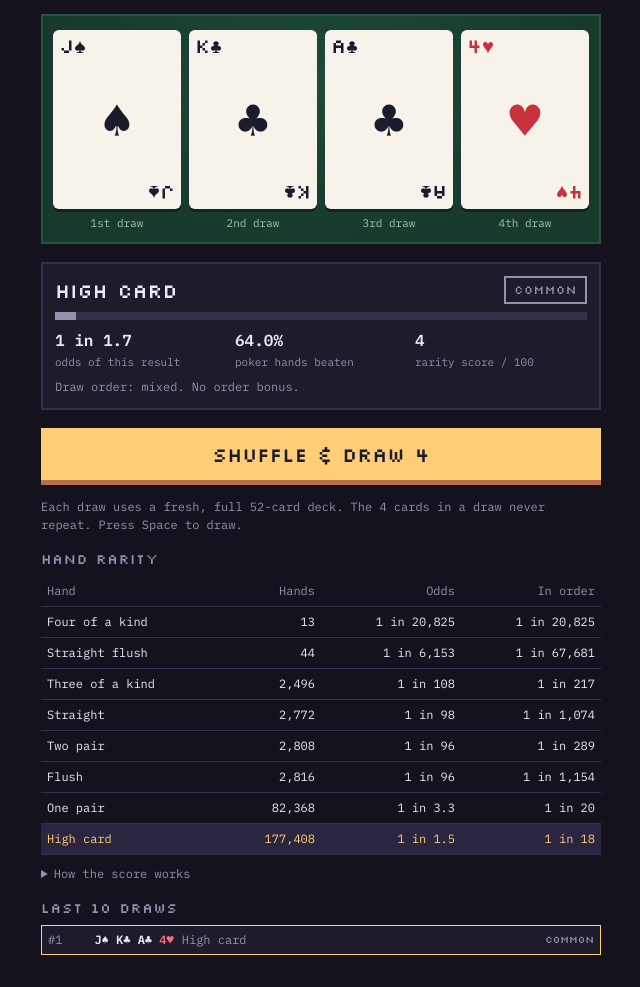
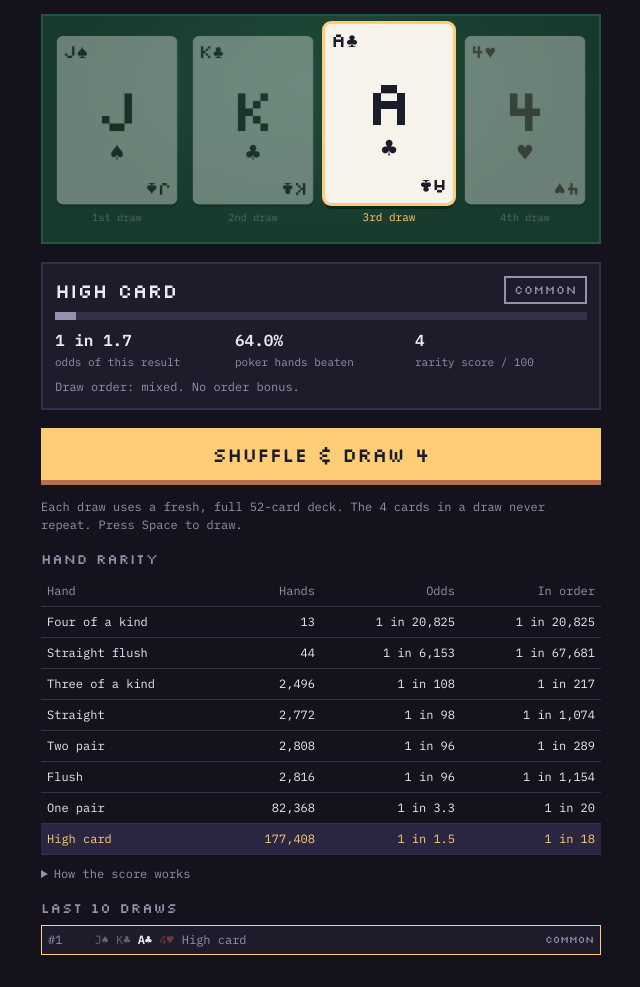
Before and after one commit to witherik/random-color, a plain HTML site: page index.html in a window 1280 px wide. Shown: the part 52-1039 px from the top of the page, without its empty margins (319-959 px from the left). Drawn offline with Linux system fonts and the light colour scheme.

Commit message:
Show big rank letter on cards; highlight cards that make the hand
Cards outside the hand fade, in the table and in the history list.

Co-Authored-By: Claude Opus 5.5 <noreply@anthropic.com>
Claude-Session: https://claude.ai/code/session_011ki2uec49MntpByy3VKG7C

```diff
--- a/index.html
+++ b/index.html
@@ -72,7 +72,17 @@
   .face.red { color: var(--card-red); }
   .face .corner { font-size: clamp(13px, 4.2vw, 20px); line-height: 1; }
   .face .corner.b { justify-self: end; transform: rotate(180deg); }
-  .face .pip { place-self: center; font-size: clamp(28px, 10vw, 52px); line-height: 1; font-family: var(--font-body); }
+  .face .mid { place-self: center; display: grid; justify-items: center; gap: 2px; line-height: 1; }
+  .face .big { font: 400 clamp(34px, 12vw, 64px)/1 var(--font-display); }
+  .face .ten { letter-spacing: -0.08em; font-size: clamp(28px, 9.5vw, 52px); }
+  .face .suit { font: clamp(16px, 5vw, 26px)/1 var(--font-body); }
+
+  /* Cards that make the hand stay lit; the others fade back. */
+  .slot { transition: opacity .3s ease, filter .3s ease, transform .3s ease; }
+  .slot.key { transform: translateY(-6px); }
+  .slot.key .face { box-shadow: 0 0 0 3px var(--accent), 0 6px 0 rgba(0,0,0,.35); }
+  .slot.key small { color: var(--accent); }
+  .slot.dim { opacity: .38; filter: grayscale(.8); transform: scale(.94); }
   .back {
     transform: rotateY(180deg);
     background: repeating-linear-gradient(45deg, #5d275d 0 6px, #b13e53 6px 12px);
@@ -120,6 +130,7 @@
   .history .n { color: var(--muted); }
   .history .cards { font-weight: 600; white-space: nowrap; }
   .history .cards .r { color: #ff6b77; }
+  .history .cards .off { opacity: .35; font-weight: 400; }
   .history .h { overflow: hidden; text-overflow: ellipsis; white-space: nowrap; color: var(--muted); }
   .history .t { font: 400 10px/1 var(--font-display); }
   .hint { color: var(--muted); font-size: 12px; margin: 0; }
@@ -131,7 +142,7 @@
     .history .h { display: none; }
   }
   @media (prefers-reduced-motion: reduce) {
-    .card, .meter i { transition: none; }
+    .card, .meter i, .slot { transition: none; }
     button.draw:active { transform: none; }
   }
 </style>
@@ -312,13 +323,13 @@
     const lab = document.createElement("small"); lab.textContent = ORD_NAMES[i] + " draw";
     slot.append(card, lab);
     $("hand").append(slot);
-    return { card, face };
+    return { slot, card, face };
   });
 
   function setFace(face, c) {
     const r = rl(rankOf(c)), s = SUITS[suitOf(c)];
     face.className = "face" + (RED[suitOf(c)] ? " red" : "");
-    face.innerHTML = `<span class="corner">${r}${s}</span><span class="pip">${s}</span><span class="corner b">${r}${s}</span>`;
+    face.innerHTML = `<span class="corner">${r}${s}</span><span class="mid"><span class="big${r === "10" ? " ten" : ""}">${r}</span><span class="suit">${s}</span></span><span class="corner b">${r}${s}</span>`;
     face.parentElement.setAttribute("aria-label", cardName(c));
     face.parentElement.setAttribute("role", "img");
   }
@@ -326,10 +337,28 @@
     const names = { 11: "Jack", 12: "Queen", 13: "King", 14: "Ace" };
     return (names[rankOf(c)] || rankOf(c)) + " of " + ["spades", "hearts", "diamonds", "clubs"][suitOf(c)];
   };
-  const shortCard = c => `<span class="${RED[suitOf(c)] ? "r" : ""}">${rl(rankOf(c))}${SUITS[suitOf(c)]}</span>`;
+  const shortCard = (c, key) => `<span class="${RED[suitOf(c)] ? "r" : ""}${key ? "" : " off"}">${rl(rankOf(c))}${SUITS[suitOf(c)]}</span>`;
+
+  // Which of the 4 cards make the result. A sorted draw uses all 4.
+  function keyCards(cards, e) {
+    if (e.ordered || [2, 3, 4, 6, 7].includes(e.cat)) return [true, true, true, true];
+    const ranks = cards.map(rankOf);
+    if (e.cat === 0) { const top = Math.max(...ranks); return ranks.map(r => r === top); }
+    return ranks.map(r => ranks.filter(x => x === r).length >= 2);
+  }
+
+  function markSlots(h, e) {
+    const keys = keyCards(h.cards, e);
+    slots.forEach((s, i) => {
+      s.slot.classList.toggle("key", keys[i]);
+      s.slot.classList.toggle("dim", !keys[i]);
+    });
+  }
+  const clearSlots = () => slots.forEach(s => s.slot.classList.remove("key", "dim"));
 
   function showVerdict(h) {
     const e = evaluate(h.cards);
+    markSlots(h, e);
     const odds = resultOdds(e);
     const tier = tierOf(odds);
     const sc = score(odds);
@@ -356,7 +385,7 @@
     $("history").replaceChildren(...state.history.map(h => {
       const e = evaluate(h.cards), t = tierOf(resultOdds(e));
       const li = document.createElement("li");
-      li.innerHTML = `<span class="n">#${h.n}</span><span class="cards">${h.cards.map(shortCard).join(" ")}</span><span class="h">${CATS[e.cat]}${e.ordered && e.cat !== 7 ? " · in order" : ""}</span><span class="t" style="color:${t.color}">${t.name}</span>`;
+      li.innerHTML = `<span class="n">#${h.n}</span><span class="cards">${h.cards.map((c, i) => shortCard(c, keyCards(h.cards, e)[i])).join(" ")}</span><span class="h">${CATS[e.cat]}${e.ordered && e.cat !== 7 ? " · in order" : ""}</span><span class="t" style="color:${t.color}">${t.name}</span>`;
       return li;
     }));
   }
@@ -370,6 +399,7 @@
       showVerdict(h); renderHistory(); return;
     }
     busy = true;
+    clearSlots();
     slots.forEach(s => s.card.classList.add("down"));
     setTimeout(() => {
       slots.forEach((s, i) => setFace(s.face, h.cards[i]));
@@ -396,7 +426,7 @@
   if (state.history.length) reveal(state.history[0], false); else draw();
 
   // Exposed for tests only.
-  window.__fourCard = { evaluate, catCount, catOrdered, resultOdds, freshDraw };
+  window.__fourCard = { evaluate, catCount, catOrdered, resultOdds, freshDraw, keyCards };
 })();
 </script>
 </body>
```
